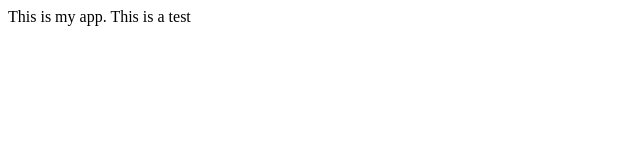
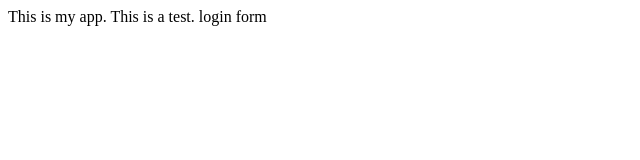
Before and after one commit to ddougal/myappsample, a plain HTML site: page index.html in a window 1280 px wide. Shown: the full height of the page, 0-640 px from the left. Drawn offline with Linux system fonts and the light colour scheme.

Commit message:
login form

```diff
--- /dev/null
+++ b/dir2/app2.js
@@ -0,0 +1 @@
+console.log("DOOD");
--- a/index.html
+++ b/index.html
@@ -7,6 +7,6 @@
     <title>My App</title>
   </head>
   <body>
-    This is my app. This is a test
+    This is my app. This is a test. login form
   </body>
 </html>
```
Also changed, not shown: login.html (added, +1 -0 lines), log.txt (added).
